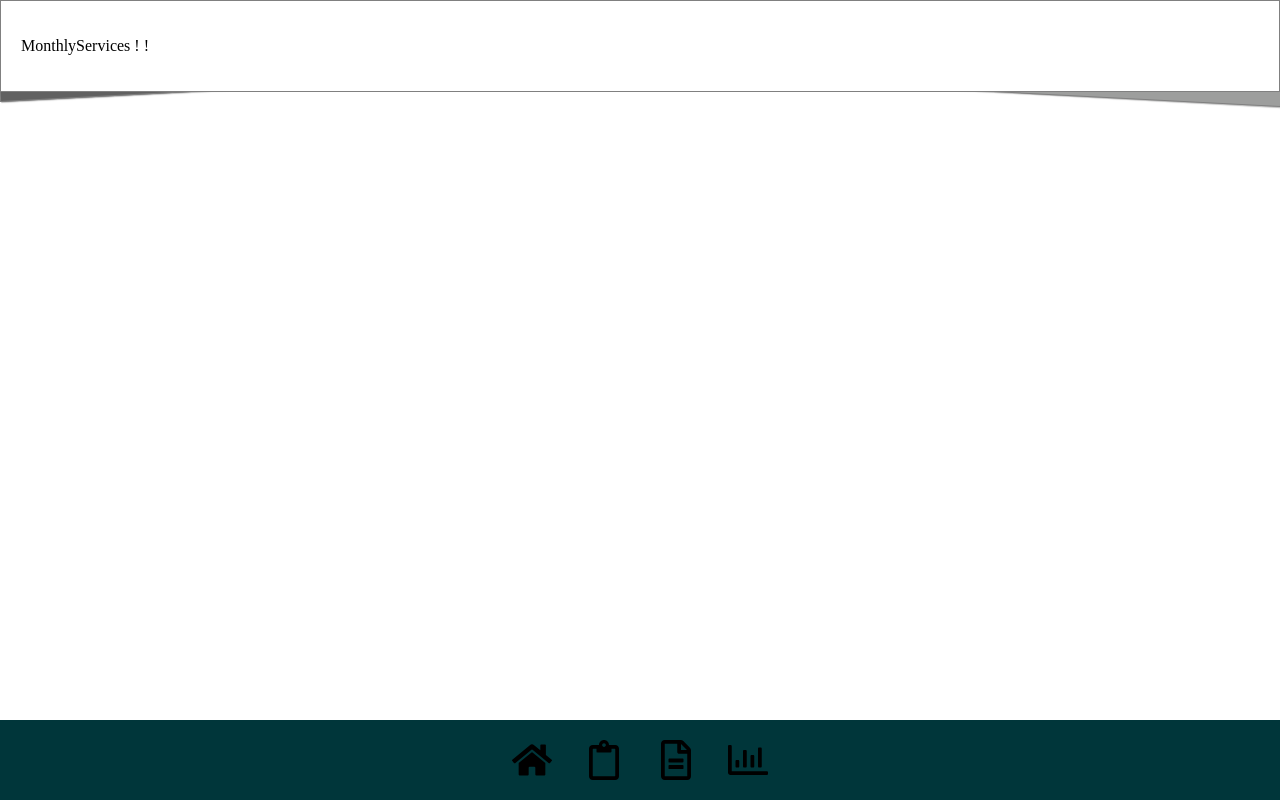
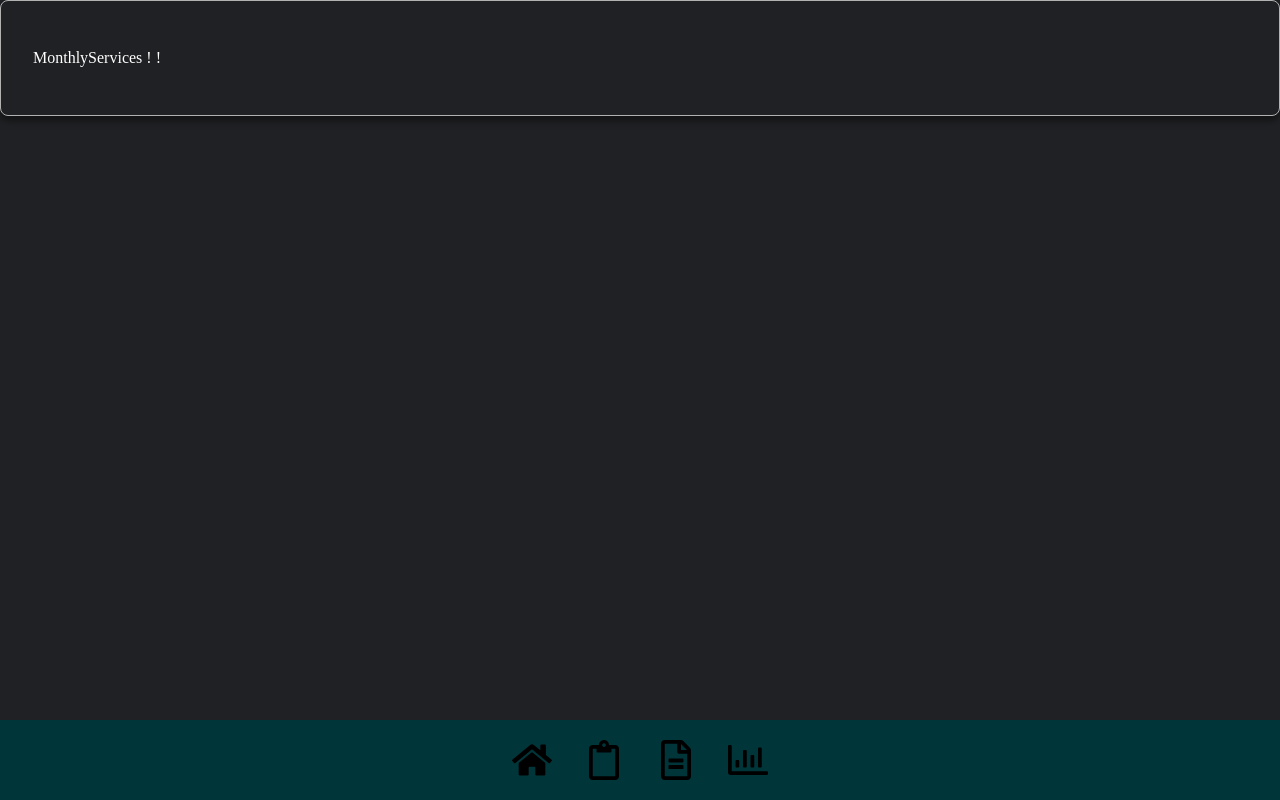
Before and after one commit to mavenesio/house-expenses, a Next.js app: page /monthlyServices in a window 1280 px wide. Built offline with nearby package versions, Linux system fonts and the light colour scheme.

Commit message:
refactor color theme

```diff
--- a/Components/Button/Button.js
+++ b/Components/Button/Button.js
@@ -10,7 +10,7 @@ const Button = styled.button`
     background-color: ${props => props.theme.color.primaryColor};
     font-size: ${props => props.theme.font.size.text};
     font-weight:${props => props.theme.font.weight.bold};
-    color:white;
+    color: ${props => props.theme.color.darkGray};
     font-weight:800;
     &:hover{
         background-color: ${props => props.theme.color.primaryDarkColor};
@@ -32,7 +32,7 @@ export const SecondaryButton = styled.button`
     border-radius: 8px;
     color: ${props => props.theme.color.primaryDarkColor};
     border: 2px solid ${props => props.theme.color.primaryDarkColor};
-    background-color: white;
+    background-color: ${props => props.theme.color.white};
     font-size: ${props => props.theme.font.size.text};
     font-weight:${props => props.theme.font.weight.bold};
     & > * {
--- a/Components/Card/PaperCard.js
+++ b/Components/Card/PaperCard.js
@@ -5,38 +5,14 @@ const Paper = styled.div`
     background: #fff;
     padding: 20px;
     position: relative;
-    border: 1px solid gray;
     min-width:300px;
-    &:before{
-        box-shadow: 1px 1px 1px rgba(0,0,0,0.25);
-        border: 1px solid #bbb;
-        content: "";
-        position: absolute;
-        height: 95%;
-        width: 99%;
-        background-color: #eee;
-        right: 15px;
-        top: -20px;
-        transform: rotate(-3deg);
-        z-index: -1;
-        border: 1px solid gray;
-        background-color:#616161;
-    }
-    &:after{
-        box-shadow: 1px 1px 1px rgba(0,0,0,0.25);
-        border: 1px solid #bbb;
-        content: "";
-        position: absolute;
-        height: 95%;
-        width: 99%;
-        background-color: #eee;
-        top: -15px;
-        right: -5px;
-        transform: rotate(3deg);
-        z-index: -2;
-        border: 1px solid gray;
-        background-color:#9d9e9d;
-    }
+    background-color:${props => props.theme.color.darkGray};
+    color:${props => props.theme.color.white};
+    border: 1px solid ${props => props.theme.color.gray};
+    border-radius:8px;
+    box-shadow: 0 4px 8px 0 rgba(0,0,0,0.5);
+    padding: 2rem;
+
 `;
 
 const PaperCard = ({children}) => {
--- a/Components/Header/Header.js
+++ b/Components/Header/Header.js
@@ -12,7 +12,7 @@ const HeaderContainer = styled.div`
     flex-direction:row;
     justify-content:space-between;
     width:100%;
-    height:10%;
+    height:4rem;
     background-color:${props => props.theme.color.primaryDarkColor};
     grid-template-columns: 1fr 1fr 2fr 1fr 1fr;
     font-family: ${props => props.theme.font.family};
--- a/constants/Theme.js
+++ b/constants/Theme.js
@@ -8,7 +8,7 @@ const theme = {
       secondaryLightColor: '#f9683a',
       lightgrey:'#e4e4e4',
       gray: '#b2b2b2',
-      darkGray: '#838383',
+      darkGray: '#202124',
       black: 'black',
       white: 'white',
     },
--- a/pages/_app.js
+++ b/pages/_app.js
@@ -19,8 +19,10 @@ const PageContainer = styled.div`
   height:100%;
 `;
 const Body = styled.div`
+  background-color:${props => props.theme.color.darkGray};
   overflow-x:scroll;
   height:${props => props.fullBody ? '100%' : '90%'};
+  overflow-x: hidden;
 `;
 
 const MyApp = ({Component, pageProps})=>  {
--- a/pages/index.js
+++ b/pages/index.js
@@ -26,7 +26,8 @@ const LoginBox = styled.div`
   min-width: 350px;
   flex-direction:column;
   align-self:center;
-  border:2px solid ${props => props.theme.color.primaryDarkColor};
+  border:2px solid ${props => props.theme.color.primaryLightColor};
+  background-color: ${props => props.theme.color.white};
   border-radius: 8px;
   top:20%;
   position:absolute;
```
Also changed, not shown: Components/ExpensesTable/ExpensesTable.js (+7 -2 lines), pages/Homepage.js (+5 -2 lines).
